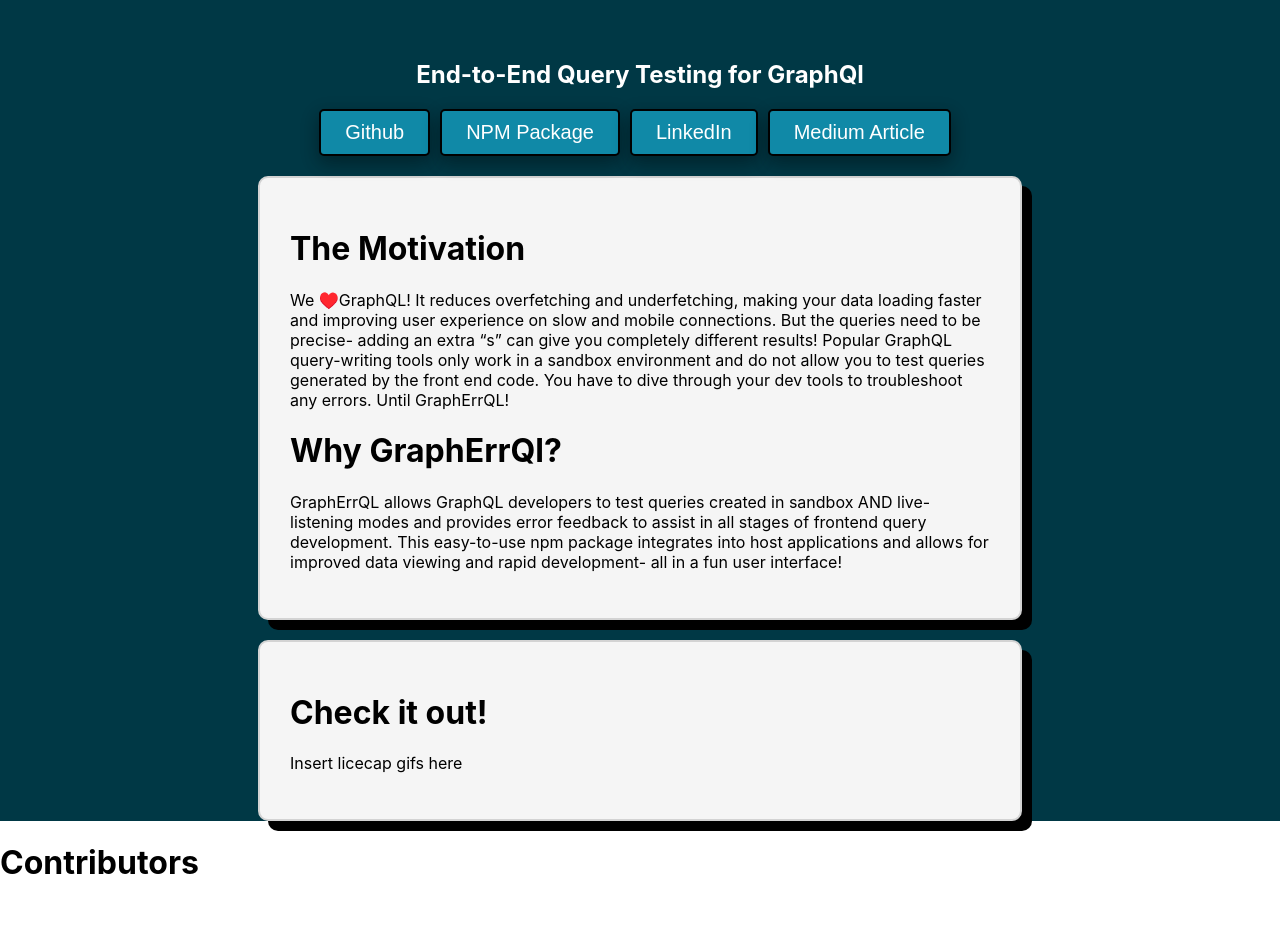
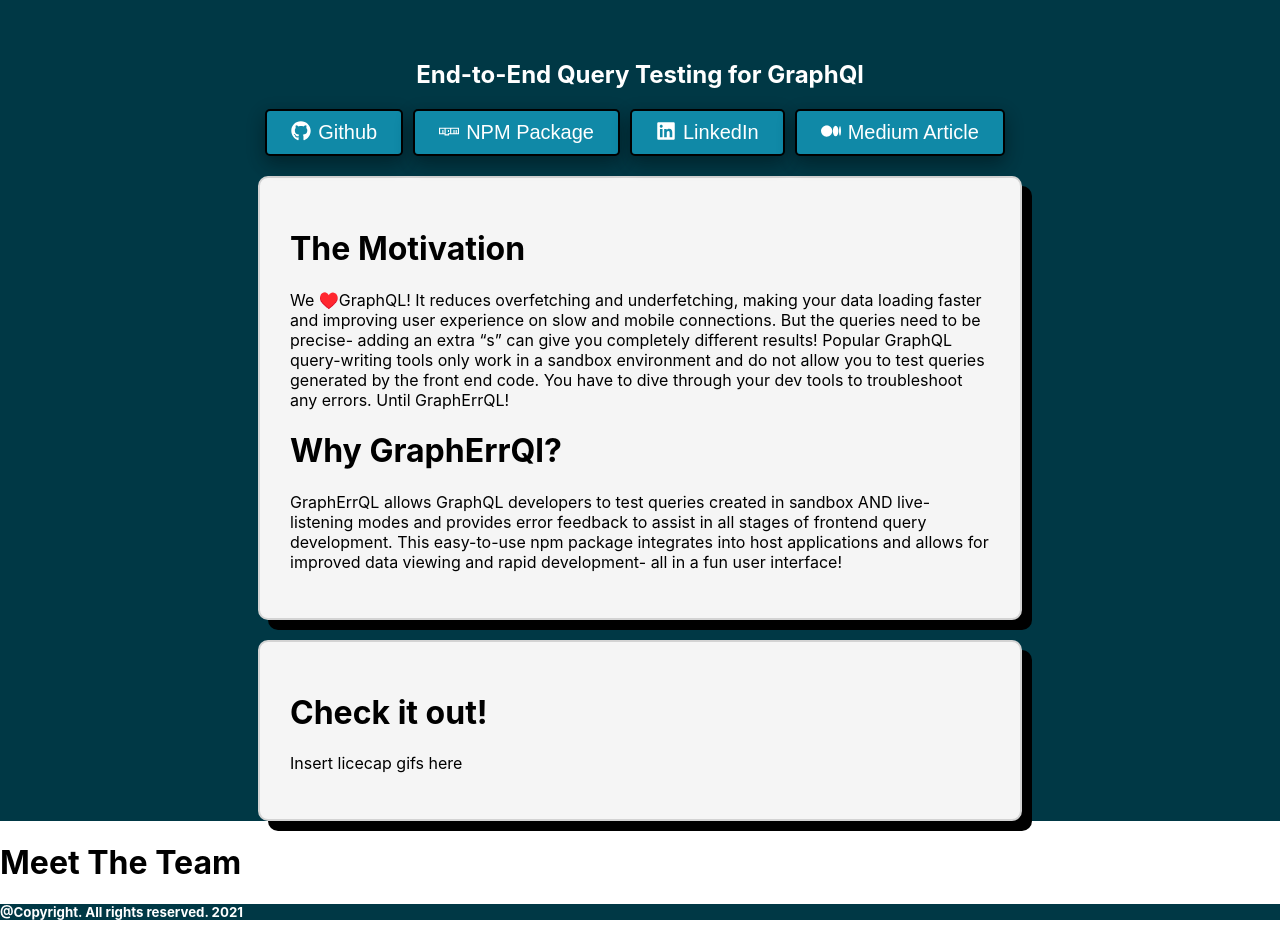
Before and after one commit to MariahTali/GraphErrQL.io, a React (Create React App) app: page / in a window 1280 px wide. Shown: the part 160-1102 px from the top of the page. Before the commit the page ends 1063 px from the top, so only its background shows below. Built offline with nearby package versions, Linux system fonts and the light colour scheme.

Commit message:
updated css, larger header pic, added icons to header buttons

```diff
--- a/src/App.js
+++ b/src/App.js
@@ -1,6 +1,7 @@
 
 import './App.css';
 import Body from './components/Body';
+import Contributors from './components/Contributors';
 import Footer from './components/Footer';
 import Header from './components/Header';
 
@@ -10,6 +11,7 @@
     <>
     <Header/>
     <Body/>
+    <Contributors/>
     <Footer/>
     </>
   );
--- /dev/null
+++ b/src/Components/Contributors.js
@@ -0,0 +1,11 @@
+import React from 'react'
+
+function Contributors() {
+  return (
+    <div className="contributors_body">
+      <h1>Meet The Team</h1>
+    </div>
+  )
+}
+
+export default Contributors
--- a/src/Components/Footer.js
+++ b/src/Components/Footer.js
@@ -2,8 +2,8 @@
 
 function Footer() {
   return (
-    <div>
-      <h1>Contributors</h1>
+    <div className ='body'>
+     <h5>@Copyright. All rights reserved. 2021</h5>
     </div>
   )
 }
--- a/src/Components/Header.js
+++ b/src/Components/Header.js
@@ -1,5 +1,5 @@
 import React from 'react';
-import headerPic from '../images/headerPic.png';
+import Headerpic from '../images/Headerpic.png';
 import { FaLinkedin } from 'react-icons/fa';
 import { FaGithub } from 'react-icons/fa';
 import { FaNpm } from 'react-icons/fa';
@@ -10,20 +10,20 @@
   return (
     <>
       <div className='header_logo'>
-        <img src={headerPic} />
+        <img src={Headerpic} />
       </div>
       <div className='header_copy'>
         <h2>End-to-End Query Testing for GraphQl</h2>
       </div>
       <div className='button_container'>
-        {/* <FaGithub className='headerButton_icon'/> */}
-        <button className='header_buttons'>Github</button>
-        {/* <FaNpm className='headerButton_icon'/> */}
-        <button className='header_buttons'>NPM Package</button>
-        {/* <FaLinkedin className='headerButton_icon'/> */}
-        <button className='header_buttons'>LinkedIn</button>
-        {/* <BsMedium className='headerButton_icon'/> */}
-        <button className='header_buttons'>Medium Article</button>
+
+        <button className='header_buttons'><FaGithub className='headerButton_icon'/>Github</button>
+
+        <button className='header_buttons'><FaNpm className='headerButton_icon'/>NPM Package</button>
+
+        <button className='header_buttons'><FaLinkedin className='headerButton_icon'/>LinkedIn</button>
+
+        <button className='header_buttons'><BsMedium className='headerButton_icon'/>Medium Article</button>
       </div>
     </>
   );
--- a/src/Components/styles/Body.css
+++ b/src/Components/styles/Body.css
@@ -3,6 +3,10 @@
   flex-direction: column;
 
   background-color: #003845;
+}
+
+.body > h5 {
+  color: white;
 }
 .text_container {
   box-shadow: 10px 10px;
--- a/src/Components/styles/Header.css
+++ b/src/Components/styles/Header.css
@@ -29,6 +29,7 @@
 .header_buttons:hover {
   box-shadow: 0 12px 16px 0 rgba(0, 0, 0, 0.24),
     0 17px 50px 0 rgba(0, 0, 0, 0.19);
+  cursor: pointer;
 }
 
 .button_container {
@@ -38,3 +39,8 @@
   align-items: center;
   flex-direction: row;
 }
+
+.headerButton_icon {
+  font-size: 100%;
+  padding-right: 7px;
+}
```
Also changed, not shown: src/Components/styles/Contributors.css (added), src/images/headerPic.png.
